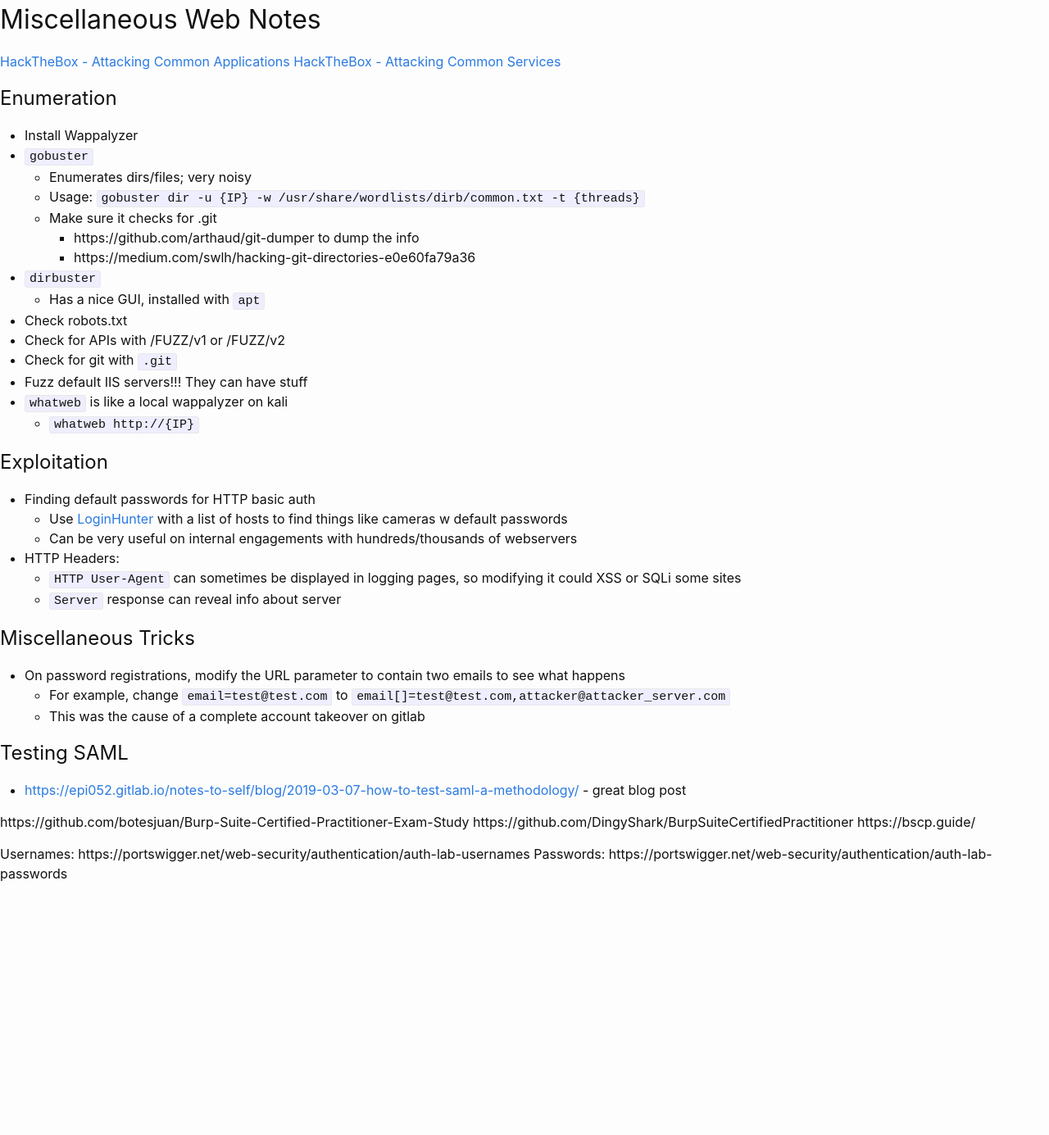
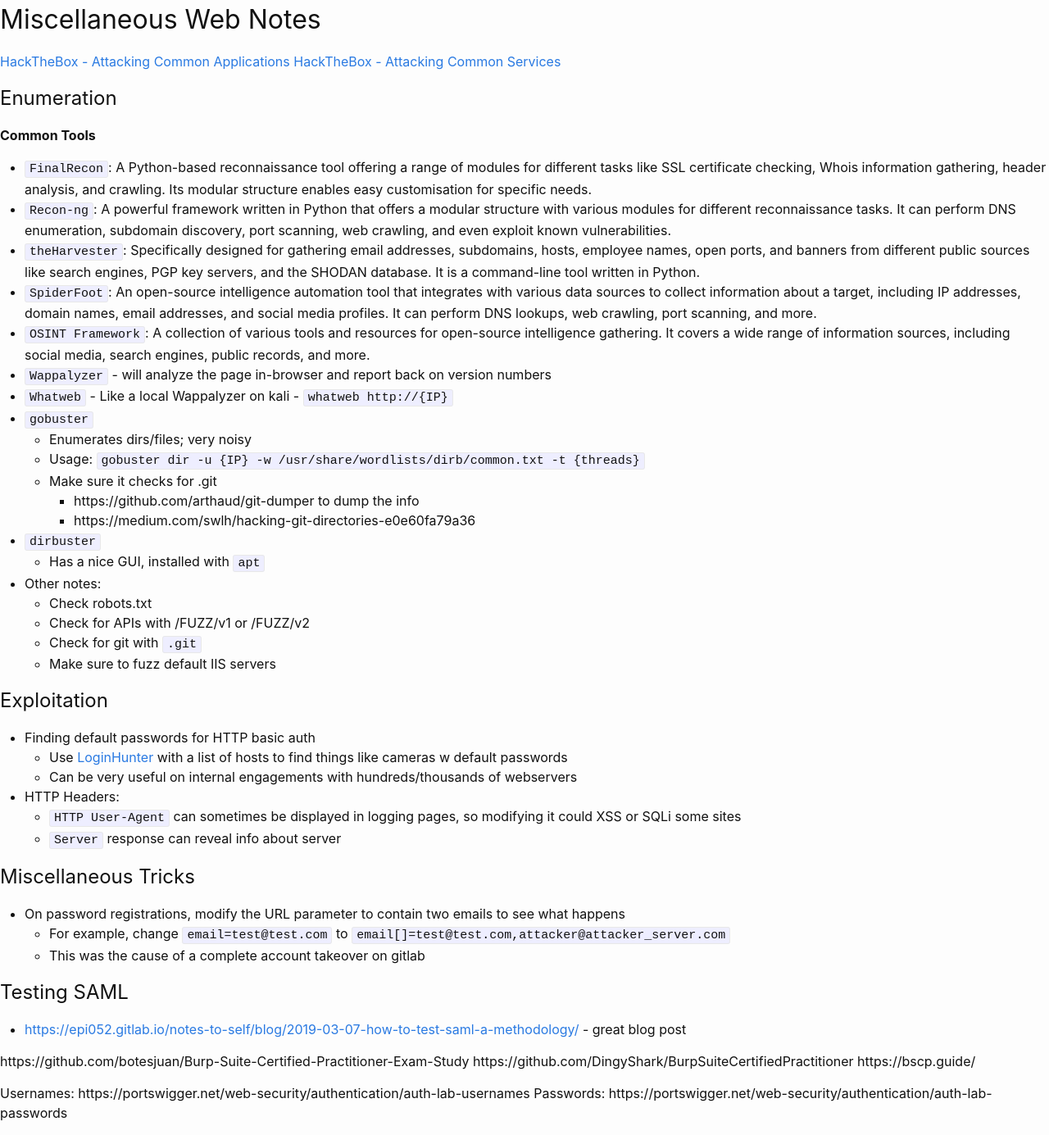
Before and after one commit to KhaelK138/KhaelK138.github.io, a Jekyll site: the page built from webappnotes/miscellaneous.md, in a window 1280 px wide. Shown: the whole page at 82% size. Built offline with Jekyll 4.4.1, drawn with Linux system fonts in a browser that asks for light colours; before the commit the page ends 1093 px from its top, so only the background shows below that.

Commit message:
Added to web enumeration notes

```diff
--- a/webappnotes/miscellaneous.md
+++ b/webappnotes/miscellaneous.md
@@ -8,7 +8,15 @@
 [HackTheBox - Attacking Common Services](https://academy.hackthebox.com/module/116/section/1140)
 
 ## Enumeration
-- Install Wappalyzer
+
+**Common Tools**
+- `FinalRecon`: A Python-based reconnaissance tool offering a range of modules for different tasks like SSL certificate checking, Whois information gathering, header analysis, and crawling. Its modular structure enables easy customisation for specific needs.
+- `Recon-ng`: A powerful framework written in Python that offers a modular structure with various modules for different reconnaissance tasks. It can perform DNS enumeration, subdomain discovery, port scanning, web crawling, and even exploit known vulnerabilities.
+- `theHarvester`: Specifically designed for gathering email addresses, subdomains, hosts, employee names, open ports, and banners from different public sources like search engines, PGP key servers, and the SHODAN database. It is a command-line tool written in Python.
+- `SpiderFoot`: An open-source intelligence automation tool that integrates with various data sources to collect information about a target, including IP addresses, domain names, email addresses, and social media profiles. It can perform DNS lookups, web crawling, port scanning, and more.
+- `OSINT Framework`: A collection of various tools and resources for open-source intelligence gathering. It covers a wide range of information sources, including social media, search engines, public records, and more.
+- `Wappalyzer` - will analyze the page in-browser and report back on version numbers
+- `Whatweb` -  Like a local Wappalyzer on kali - `whatweb http://{IP}`
 - `gobuster`
 	- Enumerates dirs/files; very noisy
 	- Usage: `gobuster dir -u {IP} -w /usr/share/wordlists/dirb/common.txt -t {threads}`
@@ -17,12 +25,12 @@
 		- https://medium.com/swlh/hacking-git-directories-e0e60fa79a36
 - `dirbuster`
   - Has a nice GUI, installed with `apt`
-- Check robots.txt
-- Check for APIs with /FUZZ/v1 or /FUZZ/v2
-- Check for git with `.git`
-- Fuzz default IIS servers!!! They can have stuff
-- `whatweb` is like a local wappalyzer on kali
-	- `whatweb http://{IP}`
+- Other notes:
+	- Check robots.txt
+	- Check for APIs with /FUZZ/v1 or /FUZZ/v2
+	- Check for git with `.git`
+	- Make sure to fuzz default IIS servers
+
 
 ## Exploitation
 - Finding default passwords for HTTP basic auth
```
Also changed, not shown: markdown/RedTeamingCCDC.md (+1 -0 lines), markdown/WebApps.md (deleted, +0 -96 lines).
